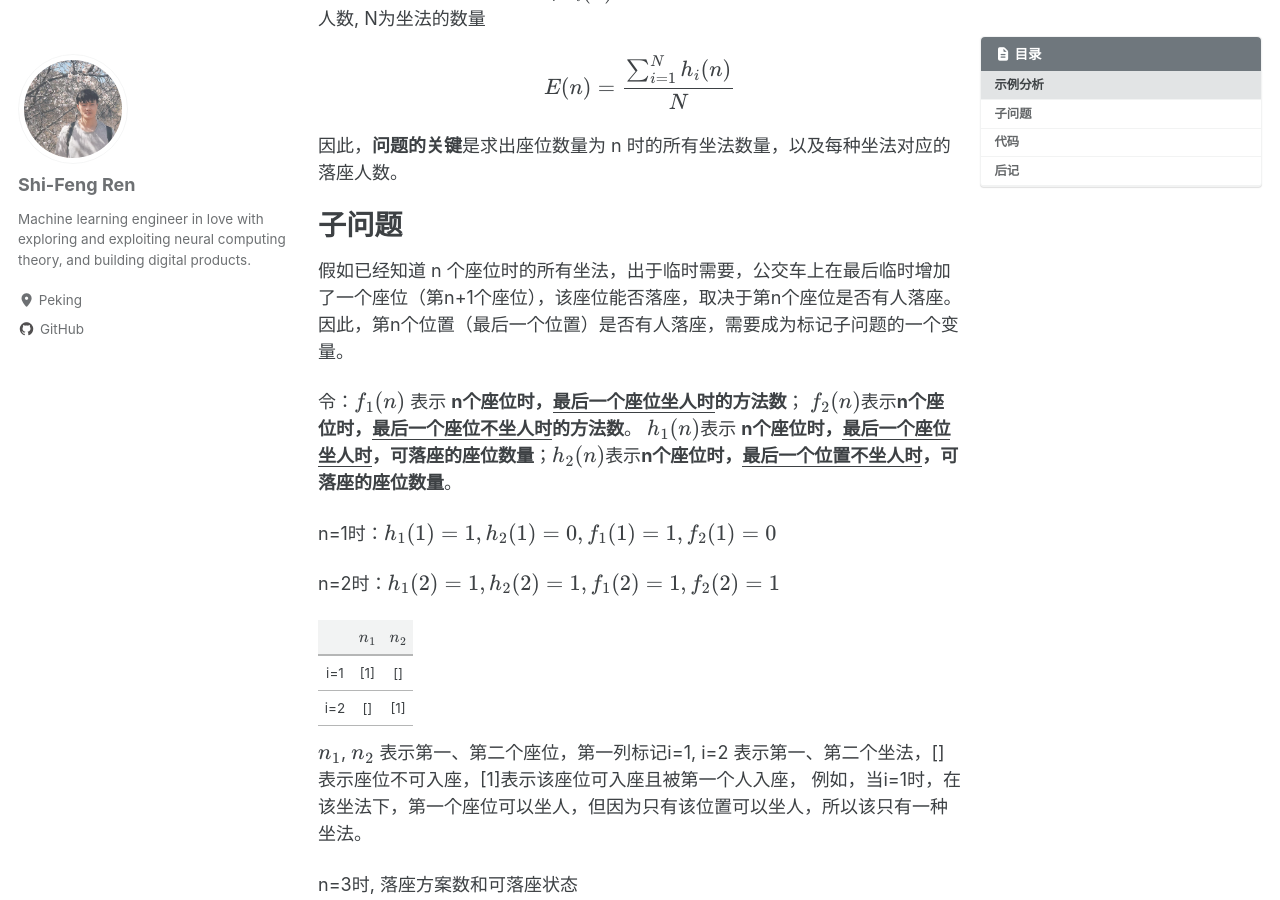
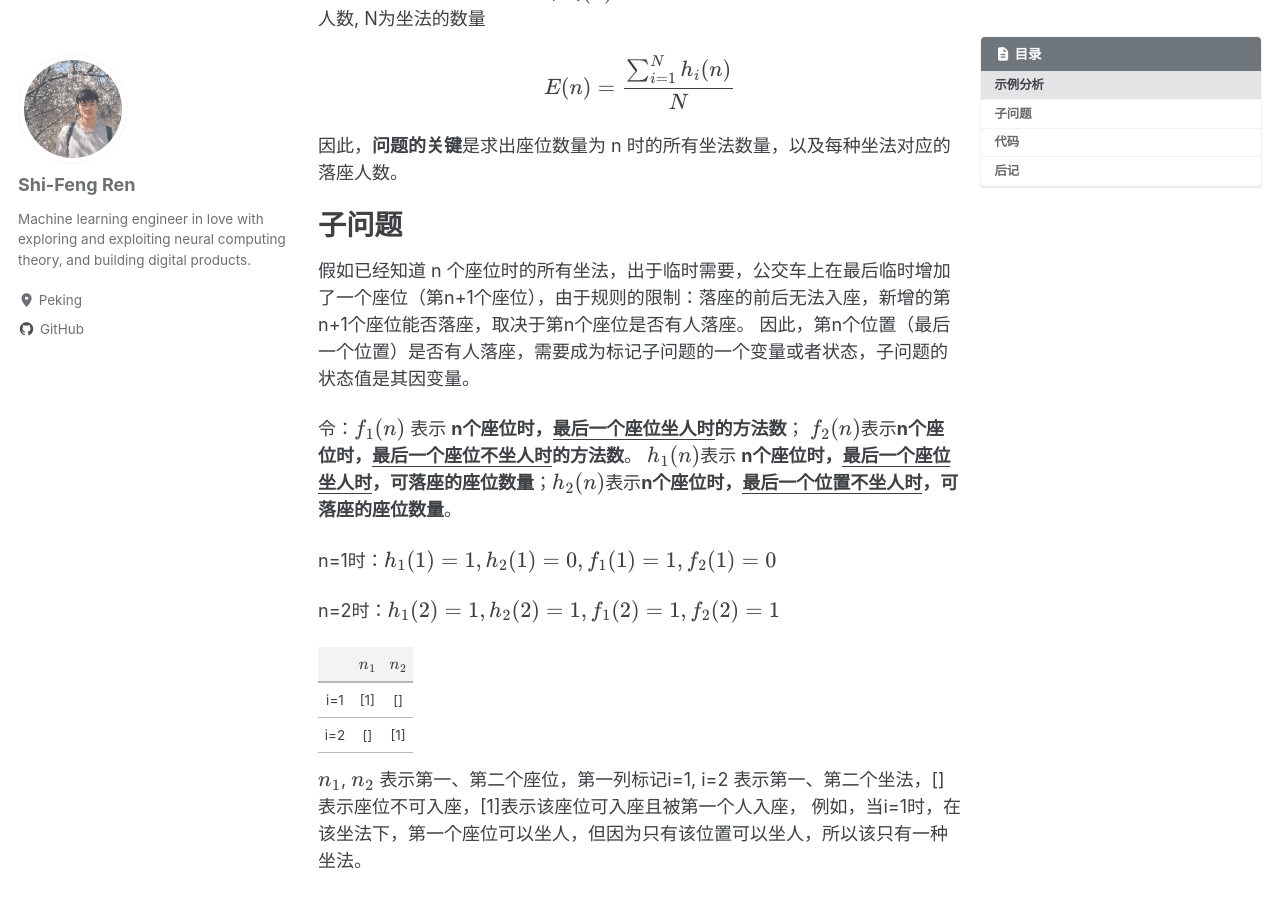
Before and after one commit to science-dojo/science-dojo.github.io, a Jekyll site: the page built from _posts/2024-09-17-N个座位坐满人的期望.md, in a window 1280 px wide and 900 px high, scrolled down 667 px. Built offline with Jekyll 4.4.1, drawn with Linux system fonts in a browser that asks for light colours; cached includes are drawn as plain includes; formulas are drawn with MathJax 3.

Commit message:
refine text

```diff
--- a/_posts/2024-09-17-N个座位坐满人的期望.md
+++ b/_posts/2024-09-17-N个座位坐满人的期望.md
@@ -34,8 +34,8 @@ $$
 
 # 子问题
 
-假如已经知道 n 个座位时的所有坐法，出于临时需要，公交车上在最后临时增加了一个座位（第n+1个座位），该座位能否落座，取决于第n个座位是否有人落座。
-因此，第n个位置（最后一个位置）是否有人落座，需要成为标记子问题的一个变量。
+假如已经知道 n 个座位时的所有坐法，出于临时需要，公交车上在最后临时增加了一个座位（第n+1个座位），由于规则的限制：落座的前后无法入座，新增的第n+1个座位能否落座，取决于第n个座位是否有人落座。
+因此，第n个位置（最后一个位置）是否有人落座，需要成为标记子问题的一个变量或者状态，子问题的状态值是其因变量。
 
 令：$f_1(n)$ 表示 **n个座位时，<u>最后一个座位坐人时</u>的方法数**； $f_2(n)$表示**n个座位时，<u>最后一个座位不坐人时</u>的方法数**。
 $h_1(n)$表示 **n个座位时，<u>最后一个座位坐人时</u>，可落座的座位数量**；$h_2(n)$表示**n个座位时，<u>最后一个位置不坐人时</u>，可落座的座位数量**。
```
